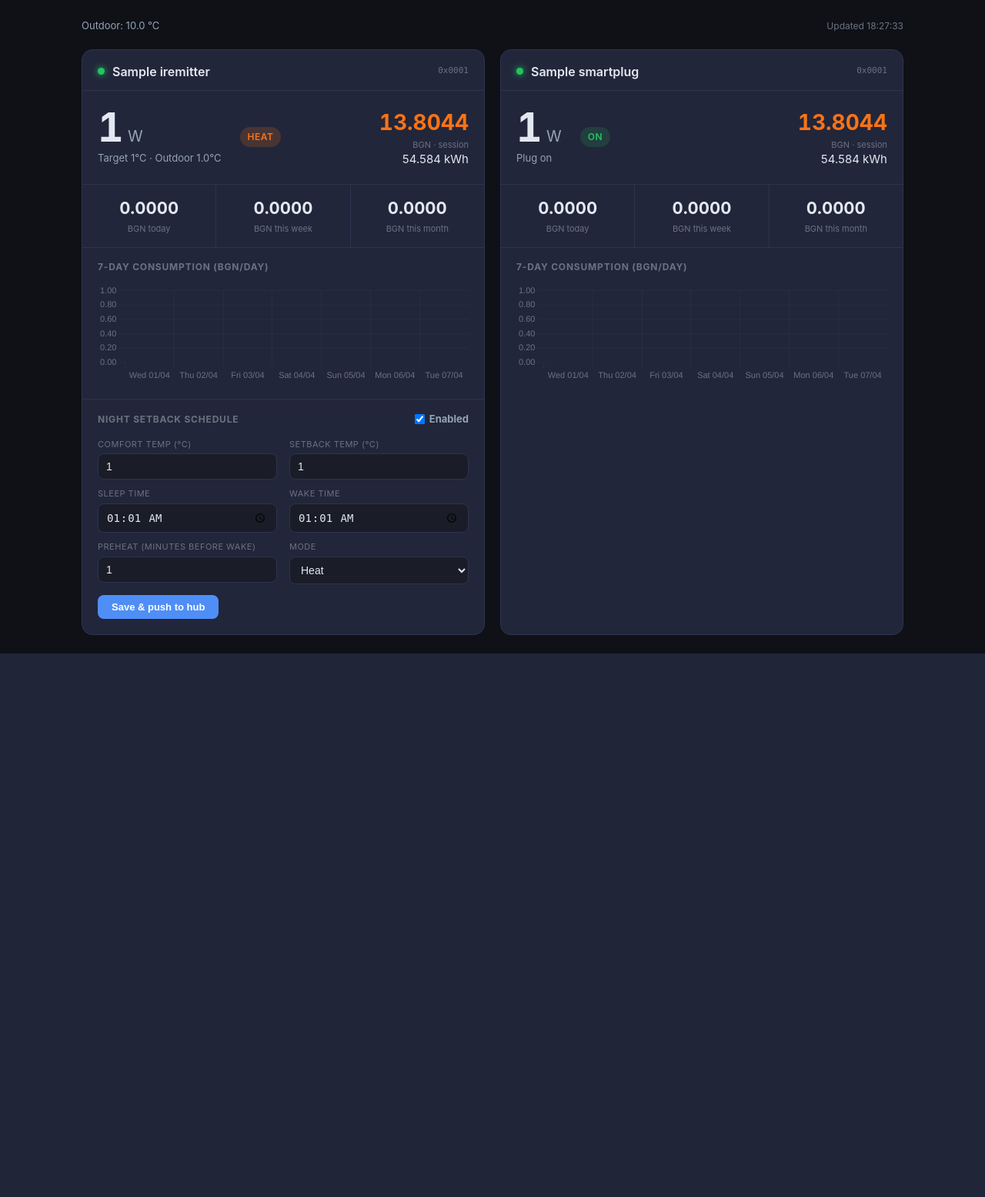
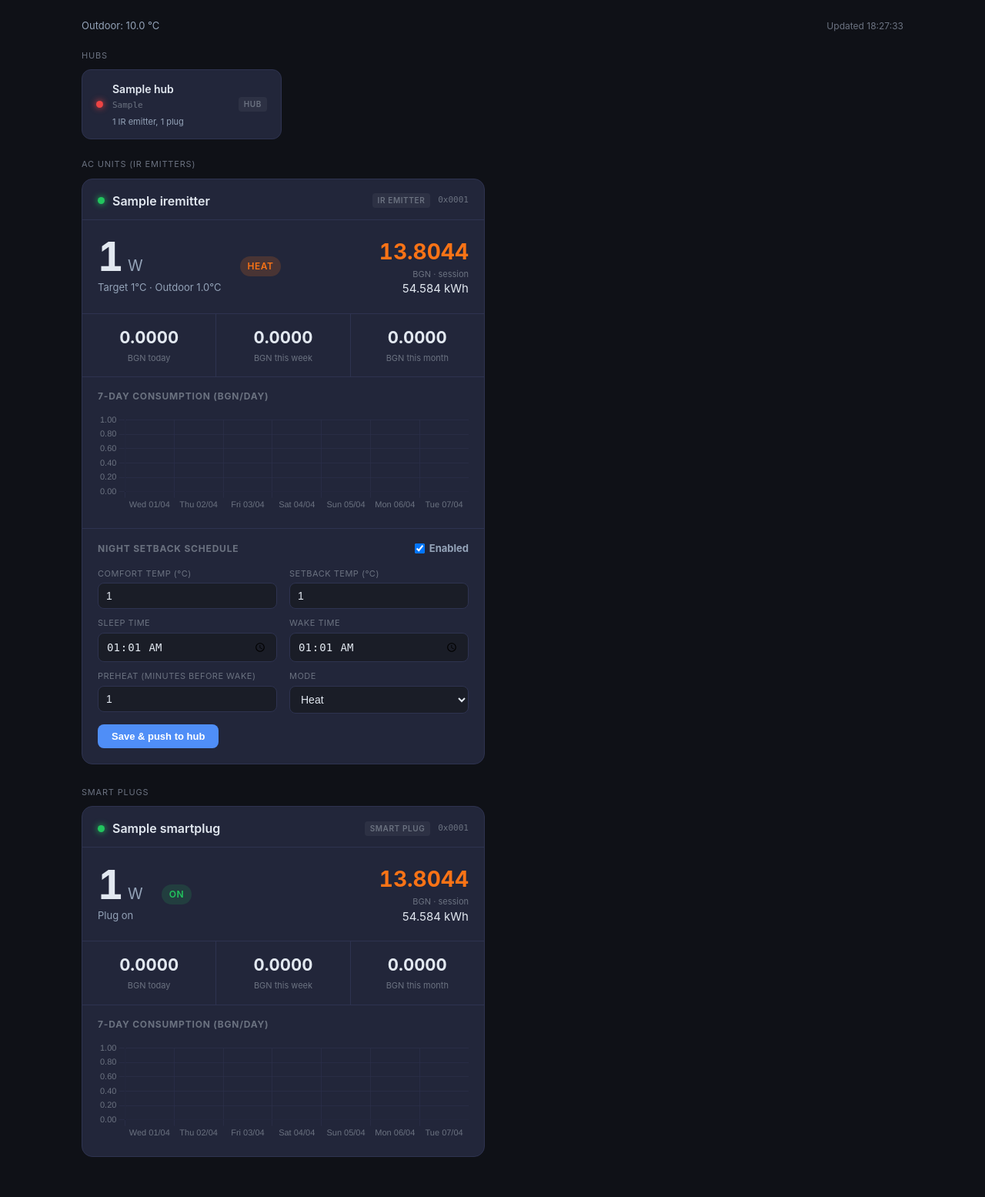
Before and after one commit to patzomir/ac-home-assist, a Django app: page / in a window 1280 px wide. Shown: the part 56-1611 px from the top of the page at 77% size. Before the commit the page ends 905 px from the top, so only its background shows below. Run offline with Django 4.2, Linux system fonts and the light colour scheme; tables that the repository leaves empty hold one stand-in row (values such as "Sample post"); a database or web service that is not in the repository returns one stand-in record (values such as "Sample title"); data that the repository does not hold is empty.

Commit message:
make hub visible in dashboard

```diff
--- a/backend/api/templates/dashboard.html
+++ b/backend/api/templates/dashboard.html
@@ -189,6 +189,48 @@
                  border: 1px solid var(--border); }
   .save-status { font-size: 12px; color: var(--green); }
 
+  /* --- Device type badge --- */
+  .type-badge {
+    font-size: 10px; font-weight: 600; text-transform: uppercase;
+    letter-spacing: .6px; padding: 2px 7px; border-radius: 4px;
+    color: var(--muted); background: rgba(107,114,128,.15);
+    flex-shrink: 0;
+  }
+
+  /* --- Hub section --- */
+  .section-label {
+    font-size: 11px; color: var(--muted); text-transform: uppercase;
+    letter-spacing: .8px; margin: 0 0 10px;
+  }
+  .hubs-row {
+    display: flex; flex-wrap: wrap; gap: 12px;
+    margin-bottom: 24px;
+  }
+  .hub-card {
+    background: var(--card);
+    border: 1px solid var(--border);
+    border-radius: 12px;
+    padding: 14px 18px;
+    display: flex; align-items: center; gap: 12px;
+    min-width: 260px;
+  }
+  .hub-card .hub-info { flex: 1; min-width: 0; }
+  .hub-card .hub-name {
+    font-size: 14px; font-weight: 600;
+    cursor: pointer; white-space: nowrap; overflow: hidden; text-overflow: ellipsis;
+  }
+  .hub-card .hub-name:hover { color: var(--accent); }
+  .hub-card .hub-meta {
+    font-size: 11px; color: var(--muted); margin-top: 3px;
+    font-family: monospace;
+  }
+  .hub-card .hub-devices {
+    font-size: 11px; color: var(--text2); margin-top: 4px;
+  }
+
+  /* --- Section headers --- */
+  .devices-section { margin-bottom: 28px; }
+
   /* --- Empty state --- */
   .empty {
     text-align: center; padding: 80px 20px;
@@ -220,9 +262,25 @@
     <span class="refresh-indicator" id="refresh-label">Refreshing…</span>
   </div>
 
-  <div class="units-grid" id="units-grid">
-    <div class="empty"><div class="icon">📡</div>Waiting for hub data…</div>
+  <!-- Hub status row -->
+  <div id="hubs-section" style="display:none">
+    <p class="section-label">Hubs</p>
+    <div class="hubs-row" id="hubs-row"></div>
   </div>
+
+  <!-- AC units -->
+  <div id="units-section" class="devices-section" style="display:none">
+    <p class="section-label">AC Units (IR Emitters)</p>
+    <div class="units-grid" id="units-grid"></div>
+  </div>
+
+  <!-- Smart plugs -->
+  <div id="plugs-section" class="devices-section" style="display:none">
+    <p class="section-label">Smart Plugs</p>
+    <div class="units-grid" id="plugs-grid"></div>
+  </div>
+
+  <div class="empty" id="empty-state"><div class="icon">📡</div>Waiting for hub data…</div>
 </main>
 
 <script>
@@ -233,7 +291,7 @@
 const API = '/api';
 const REFRESH_MS = 30_000;
 
-const charts = {};       // emitter_id → Chart instance
+const charts = {};       // canvas_id → Chart instance
 const saveStatus = {};   // emitter_id → timeout
 
 /* ---------- fetch + render loop ---------- */
@@ -269,34 +327,92 @@ function render(data) {
   document.getElementById('outdoor-label').textContent =
     ot !== null ? `Outdoor: ${ot.toFixed(1)} °C` : 'Outdoor: —';
 
-  const grid = document.getElementById('units-grid');
-  const hasUnits = data.units && data.units.length > 0;
-  const hasPlugs = data.plugs && data.plugs.length > 0;
+  const hasHubs  = data.hubs  && data.hubs.length  > 0;
+  const hasUnits = data.units && data.units.length  > 0;
+  const hasPlugs = data.plugs && data.plugs.length  > 0;
 
-  if (!hasUnits && !hasPlugs) {
-    grid.innerHTML = `<div class="empty"><div class="icon">📡</div>No devices paired yet.<br>Power on the hub and pair an IR emitter.</div>`;
+  const emptyState = document.getElementById('empty-state');
+  if (!hasHubs && !hasUnits && !hasPlugs) {
+    emptyState.style.display = '';
     return;
   }
+  emptyState.style.display = 'none';
 
-  /* clear empty state if present */
-  if (grid.querySelector('.empty')) grid.innerHTML = '';
+  /* hubs */
+  const hubsSection = document.getElementById('hubs-section');
+  const hubsRow = document.getElementById('hubs-row');
+  if (hasHubs) {
+    hubsSection.style.display = '';
+    const existingHubIds = new Set([...hubsRow.querySelectorAll('[data-hub-id]')].map(el => el.dataset.hubId));
+    data.hubs.forEach(h => {
+      if (!existingHubIds.has(String(h.id))) hubsRow.appendChild(buildHubCard(h));
+    });
+    data.hubs.forEach(h => updateHubCard(h));
+  } else {
+    hubsSection.style.display = 'none';
+  }
 
-  /* ensure a card per unit */
+  /* AC units */
+  const unitsSection = document.getElementById('units-section');
+  const unitsGrid = document.getElementById('units-grid');
   if (hasUnits) {
-    const existingIds = new Set([...grid.querySelectorAll('[data-unit-id]')].map(el => el.dataset.unitId));
+    unitsSection.style.display = '';
+    const existingIds = new Set([...unitsGrid.querySelectorAll('[data-unit-id]')].map(el => el.dataset.unitId));
     data.units.forEach(u => {
-      if (!existingIds.has(String(u.id))) grid.appendChild(buildCard(u));
+      if (!existingIds.has(String(u.id))) unitsGrid.appendChild(buildCard(u));
     });
     data.units.forEach(u => updateCard(u));
+  } else {
+    unitsSection.style.display = 'none';
   }
 
-  /* ensure a card per plug */
+  /* smart plugs */
+  const plugsSection = document.getElementById('plugs-section');
+  const plugsGrid = document.getElementById('plugs-grid');
   if (hasPlugs) {
-    const existingPlugIds = new Set([...grid.querySelectorAll('[data-plug-id]')].map(el => el.dataset.plugId));
+    plugsSection.style.display = '';
+    const existingPlugIds = new Set([...plugsGrid.querySelectorAll('[data-plug-id]')].map(el => el.dataset.plugId));
     data.plugs.forEach(p => {
-      if (!existingPlugIds.has(String(p.id))) grid.appendChild(buildPlugCard(p));
+      if (!existingPlugIds.has(String(p.id))) plugsGrid.appendChild(buildPlugCard(p));
     });
     data.plugs.forEach(p => updatePlugCard(p));
+  } else {
+    plugsSection.style.display = 'none';
+  }
+}
+
+/* ---------- hub cards ---------- */
+
+function buildHubCard(h) {
+  const card = document.createElement('div');
+  card.className = 'hub-card';
+  card.dataset.hubId = h.id;
+  card.innerHTML = `
+    <div class="dot offline" id="hub-dot-${h.id}"></div>
+    <div class="hub-info">
+      <div class="hub-name" id="hub-name-${h.id}" title="Click to rename">${esc(h.name)}</div>
+      <div class="hub-meta" id="hub-id-${h.id}">${esc(h.identifier.slice(0, 16))}</div>
+      <div class="hub-devices" id="hub-devices-${h.id}"></div>
+    </div>
+    <span class="type-badge">Hub</span>
+  `;
+  card.querySelector(`#hub-name-${h.id}`).addEventListener('click', () => renameHub(h.id));
+  return card;
+}
+
+function updateHubCard(h) {
+  const dot = document.getElementById(`hub-dot-${h.id}`);
+  if (dot) dot.classList.toggle('offline', !h.online);
+
+  const nameEl = document.getElementById(`hub-name-${h.id}`);
+  if (nameEl) nameEl.textContent = h.name;
+
+  const devEl = document.getElementById(`hub-devices-${h.id}`);
+  if (devEl) {
+    const parts = [];
+    if (h.emitter_count > 0) parts.push(`${h.emitter_count} IR emitter${h.emitter_count > 1 ? 's' : ''}`);
+    if (h.plug_count > 0)    parts.push(`${h.plug_count} plug${h.plug_count > 1 ? 's' : ''}`);
+    devEl.textContent = parts.length ? parts.join(', ') : 'No devices paired';
   }
 }
 
@@ -311,6 +427,7 @@ function buildCard(u) {
       <div class="dot offline" id="dot-${u.id}"></div>
       <h2 id="name-${u.id}" data-emitter-id="${u.id}"
           title="Click to rename" style="cursor:pointer">${esc(u.name)}</h2>
+      <span class="type-badge">IR Emitter</span>
       <span class="unit-addr">${esc(u.addr)}</span>
     </div>
 
@@ -578,6 +695,7 @@ function buildPlugCard(p) {
       <div class="dot offline" id="plug-dot-${p.id}"></div>
       <h2 id="plug-name-${p.id}" data-plug-id="${p.id}"
           title="Click to rename" style="cursor:pointer">${esc(p.name)}</h2>
+      <span class="type-badge">Smart Plug</span>
       <span class="unit-addr">${esc(p.addr)}</span>
     </div>
 
@@ -660,6 +778,24 @@ function updatePlugCard(p) {
 
 /* ---------- rename ---------- */
 
+async function renameHub(hubId) {
+  const nameEl = document.getElementById(`hub-name-${hubId}`);
+  if (!nameEl) return;
+  const current = nameEl.textContent;
+  const newName = prompt('Rename hub:', current);
+  if (!newName || newName === current) return;
+
+  try {
+    const res = await fetch(`${API}/hubs/pk/${hubId}/`, {
+      method: 'PATCH',
+      headers: { 'Content-Type': 'application/json' },
+      body: JSON.stringify({ name: newName }),
+    });
+    if (!res.ok) throw new Error(res.status);
+    nameEl.textContent = newName;
+  } catch (_) {}
+}
+
 async function renameEmitter(emitterId) {
   const nameEl = document.getElementById(`name-${emitterId}`);
   if (!nameEl) return;
--- a/backend/api/urls.py
+++ b/backend/api/urls.py
@@ -6,6 +6,9 @@ urlpatterns = [
     path("events/",                          views.receive_event,   name="receive-event"),
     path("hubs/<str:hub_id>/heartbeat/",     views.hub_heartbeat,   name="hub-heartbeat"),
     path("hubs/<str:hub_id>/commands/",      views.poll_commands,   name="poll-commands"),
+
+    # Hub management
+    path("hubs/pk/<int:hub_pk>/",            views.update_hub,      name="update-hub"),
 
     # Dashboard data
     path("dashboard/",                       views.dashboard_data,  name="dashboard-data"),
--- a/backend/api/views.py
+++ b/backend/api/views.py
@@ -291,8 +291,22 @@ def dashboard_data(request):
                 "daily": _plug_daily_breakdown(plug, days=7),
             })
 
+    hubs_list = []
+    for hub in hubs:
+        is_online = hub.last_seen and (now - hub.last_seen).total_seconds() < 300
+        hubs_list.append({
+            "id":            hub.id,
+            "name":          hub.name,
+            "identifier":    hub.identifier,
+            "online":        bool(is_online),
+            "last_seen":     hub.last_seen.isoformat() if hub.last_seen else None,
+            "emitter_count": hub.emitters.count(),
+            "plug_count":    hub.plugs.count(),
+        })
+
     return Response({
         "outdoor_temp_c": outdoor_temp,
+        "hubs":  hubs_list,
         "units": units,
         "plugs": plugs,
         "server_time": now.isoformat(),
@@ -536,6 +550,24 @@ def control_plug(request, plug_id):
 
 
 # ---------------------------------------------------------------------------
+# Hub name update
+# ---------------------------------------------------------------------------
+
+@api_view(["PATCH"])
+def update_hub(request, hub_pk):
+    try:
+        hub = Hub.objects.get(pk=hub_pk)
+    except Hub.DoesNotExist:
+        return Response({"error": "not found"}, status=404)
+
+    if "name" in request.data:
+        hub.name = request.data["name"][:128]
+        hub.save(update_fields=["name"])
+
+    return Response({"id": hub.id, "name": hub.name})
+
+
+# ---------------------------------------------------------------------------
 # Smart plug name update
 # ---------------------------------------------------------------------------
 
```
